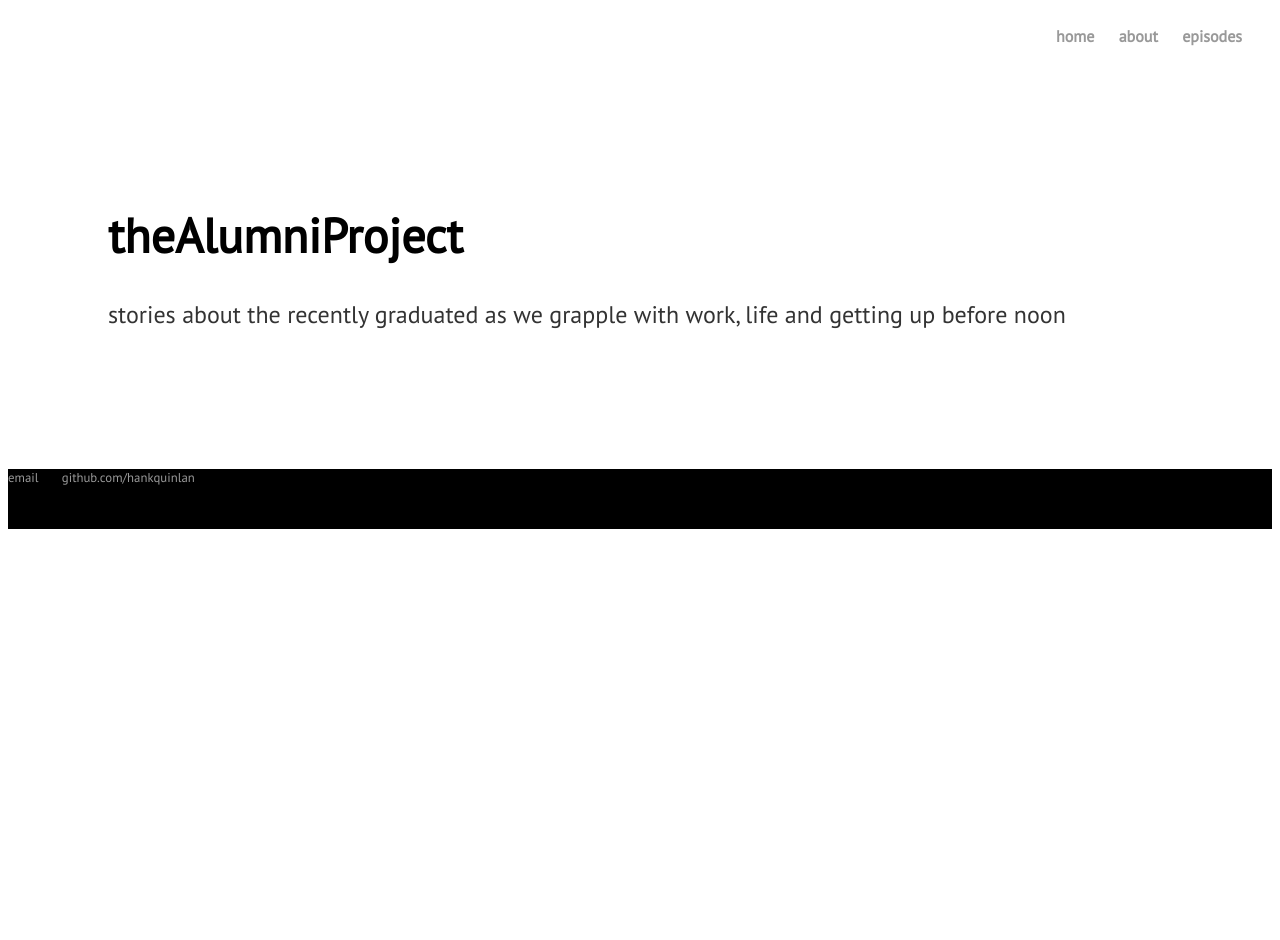
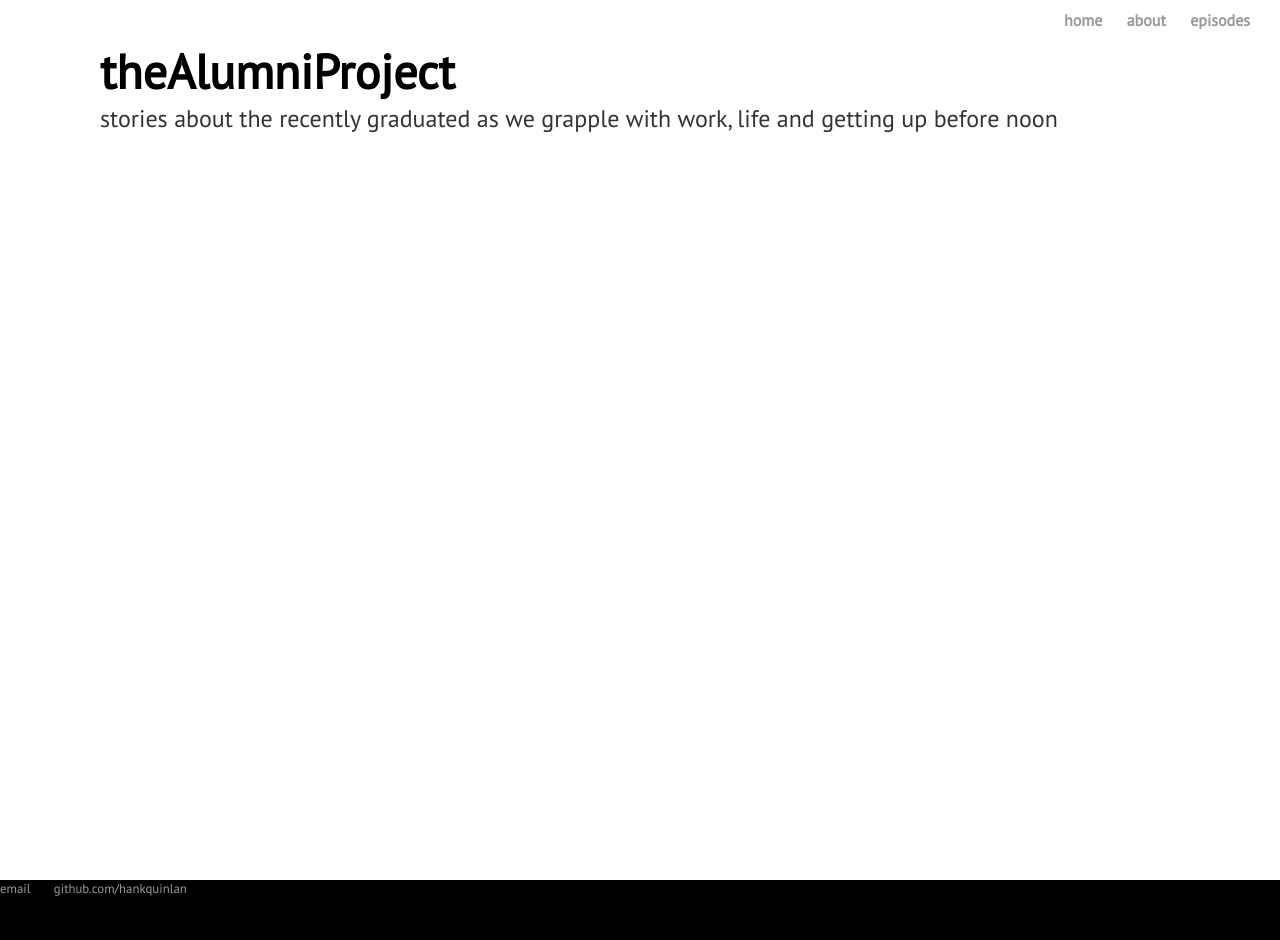
Before and after one commit to dlam58/theAlumniDiaries, a Jekyll site: the page built from index.html, in a window 1280 px wide. Built offline with Jekyll 4.4.1, drawn with Linux system fonts in a browser that asks for light colours; before the commit the page ends 900 px from its top, so only the background shows below that.

Commit message:
is this going to make the footer stick?

```diff
--- a/css/main.css
+++ b/css/main.css
@@ -1,4 +1,7 @@
-body {
+* {
+  margin: 0;
+}
+html, body {
     background color: white;
     height:100%;
 }
@@ -65,7 +68,8 @@ footer ul li {
 
 .container {
   min-height: 100%;
-  padding: 100px;
+  padding-left: 100px;
+  padding-right: 100px;
   /* equal to footer height */
   margin-bottom: -60px;
 }
```
